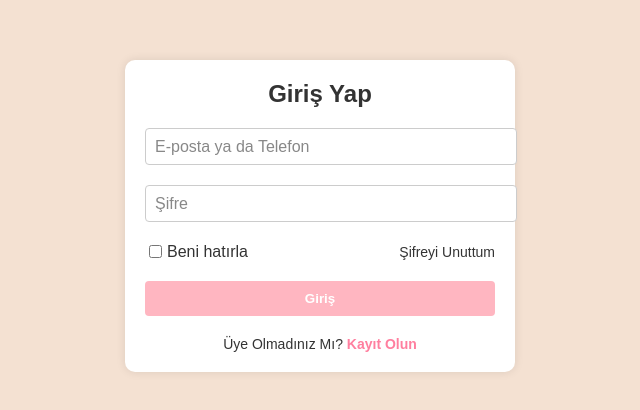
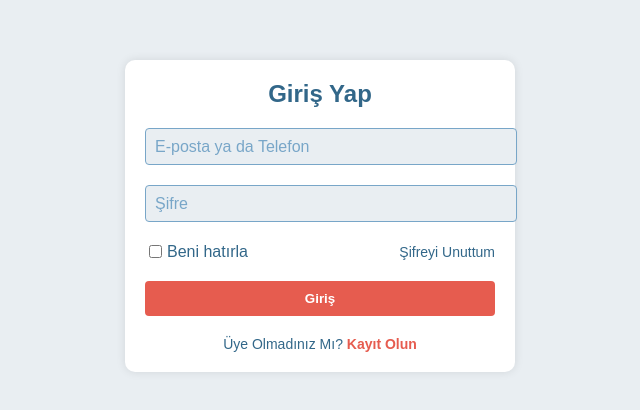
Before and after one commit to 8DREAMWALKER8/CABS, a plain HTML site: page CABS/login.html in a window 1280 px wide. Shown: the part 184-594 px from the top of the page, without its empty margins (320-960 px from the left). Drawn offline with Linux system fonts and the light colour scheme.

Commit message:
Update style1.css

```diff
--- a/CABS/style1.css
+++ b/CABS/style1.css
@@ -1,3 +1,12 @@
+/* Renk Paleti
+   - #326789 (Koyu Mavi)
+   - #78A6C8 (Açık Mavi)
+   - #e9eef2 (Açık Gri / Neredeyse beyaz)
+   - #e65c4f (Kırmızımsı Turuncu)
+   - #c24b42 (Buton hover rengi)
+*/
+
+/* GENEL AYARLAR */
 body {
   margin: 0;
   padding: 0;
@@ -5,47 +14,53 @@ body {
   justify-content: center;
   align-items: center;
   height: 100vh;
-  background: #f4e1d2;
+  background: #e9eef2; /* Arka planı önceki paletteki açık griye çektik */
   font-family: Arial, sans-serif;
-  color: #333;
+  color: #326789;      /* Genel metin rengini koyu mavi yaptık */
 }
 
 .wrapper {
   width: 350px;
   padding: 20px;
-  background: #fff;
+  background: #fff; /* Form kutusu zemin rengini beyaz tutalım */
   box-shadow: 0 0 10px rgba(0, 0, 0, 0.1);
   border-radius: 10px;
 }
 
+/* BAŞLIK */
 .title {
   font-size: 24px;
   font-weight: bold;
   margin-bottom: 20px;
   text-align: center;
-  color: #333;
+  color: #326789; /* Başlık rengini koyu mavi */
 }
 
+/* INPUT VE LABEL */
 .field {
   position: relative;
   margin-bottom: 20px;
 }
 
+/* Input arkaplanı ve kenarlığını açık mavi/gri karışımı yapabilirsiniz */
 .field input {
   width: 100%;
   padding: 10px;
-  border: 1px solid #ccc;
+  border: 1px solid #78A6C8; /* Açık mavi tonuyla kenarlık */
   border-radius: 4px;
   outline: none;
   font-family: Arial, sans-serif;
+  background-color: #e9eef2; /* İsteğe bağlı: input arkaplanını çok açık gri yapabilirsiniz */
+  color: #326789;            /* Yazı rengi koyu mavi */
 }
 
+/* Float label */
 .field label {
   position: absolute;
   top: 50%;
   left: 10px;
   transform: translateY(-50%);
-  color: #888;
+  color: #78A6C8;     /* Label yazı rengi: açık mavi */
   pointer-events: none;
   transition: 0.3s;
 }
@@ -55,9 +70,10 @@ body {
   top: 0;
   left: 5px;
   font-size: 12px;
-  color: #333;
+  color: #326789; /* Odaklandığında label rengini koyu mavi yapalım */
 }
 
+/* İÇERİK (Checkbox, Şifre linki vb.) */
 .content {
   display: flex;
   justify-content: space-between;
@@ -74,8 +90,9 @@ body {
   margin-right: 5px;
 }
 
+/* Şifre hatırlatma linki vs. */
 .pass-link a {
-  color: #333;
+  color: #326789;
   text-decoration: none;
   font-size: 14px;
 }
@@ -84,9 +101,10 @@ body {
   text-decoration: underline;
 }
 
+/* BUTON */
 .field input[type="submit"] {
-  background: #ffb6c1;
-  color: #fff;
+  background: #e65c4f; /* Kırmızımsı turuncu */
+  color: #ffffff;
   border: none;
   cursor: pointer;
   font-weight: bold;
@@ -94,16 +112,17 @@ body {
 }
 
 .field input[type="submit"]:hover {
-  background: #ff9ca8;
+  background: #c24b42; /* Hover rengi */
 }
 
+/* KAYIT OL LİNKİ */
 .signup-link {
   text-align: center;
   font-size: 14px;
 }
 
 .signup-link a {
-  color: #ff7f9f;
+  color: #e65c4f;    /* Kırmızımsı turuncu */
   text-decoration: none;
   font-weight: bold;
 }
```
